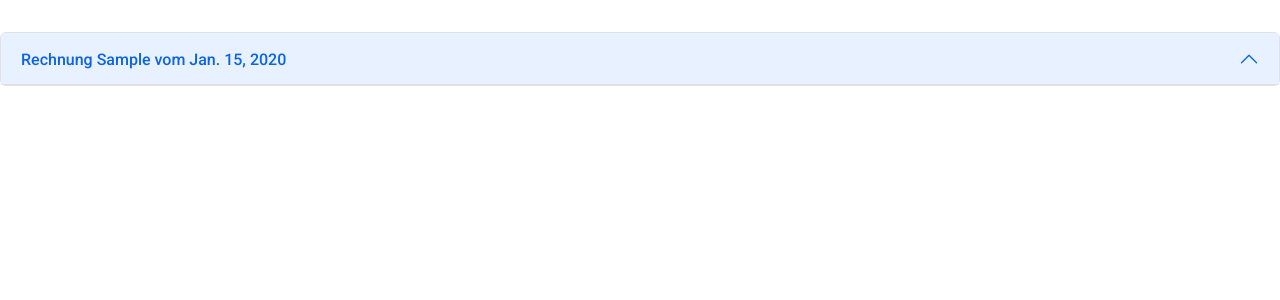
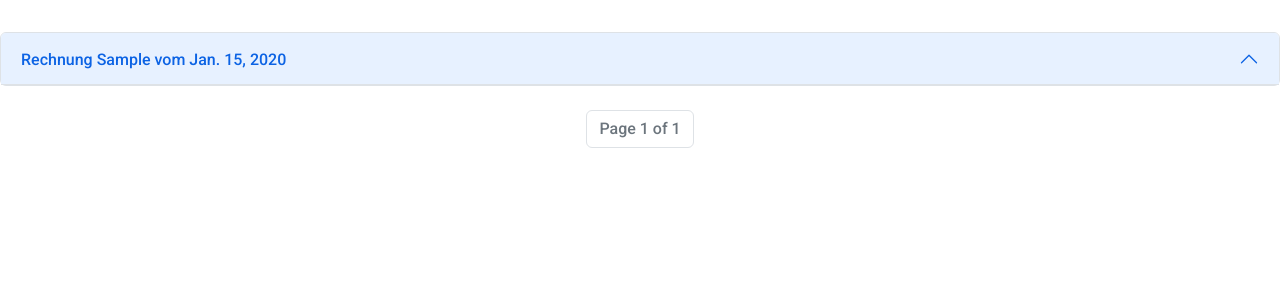
Before and after one commit to jnm31415/APExpressProd, a Django app: page /UA21RA in a window 1280 px wide. Shown: the part 134-434 px from the top of the page. Run offline with Django 4.2, Linux system fonts and the light colour scheme; a user stored in the database is signed in; tables that the repository leaves empty hold one stand-in row (values such as "Sample post").

Commit message:
Update UA21RA.html

```diff
--- a/Auftraege/templates/Auftraege/UA21RA.html
+++ b/Auftraege/templates/Auftraege/UA21RA.html
@@ -68,6 +68,22 @@
             <h5>Es gibt aktuell keine Rechnungen...</h5>
         </div>
         {% endfor %}
+        </br>
+<nav aria-label="Page navigation example">
+  <ul class="pagination justify-content-center">
+        {% if all.has_previous %}
+            <li class="page-item"><a class="page-link" href="?page=1">First</a></li>
+            <li class="page-item"><a class="page-link" href="?page={{ all.previous_page_number }}">Previous</a></li>
+        {% endif %}
+
+        <li class="page-item disabled"><a class="page-link" href="#">Page {{ all.number }} of {{ all.paginator.num_pages }}</a></li>
+
+        {% if all.has_next %}
+            <li class="page-item"><a class="page-link" href="?page={{ all.next_page_number }}">Next</a></li>
+            <li class="page-item"><a class="page-link" href="?page={{ all.paginator.num_pages }}">Last</a></li>
+        {% endif %}
+  </ul>
+</nav>
     </body>
 </html>
 {% endblock %}
```
